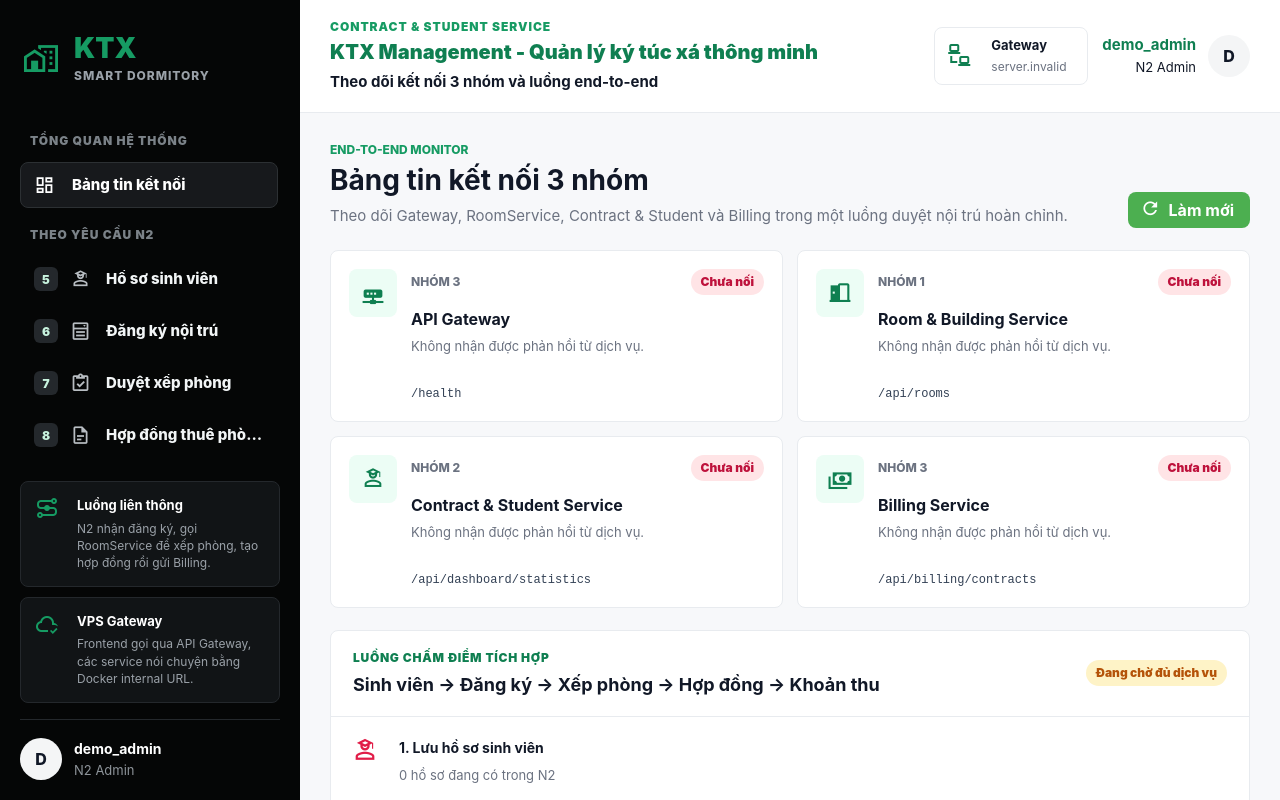
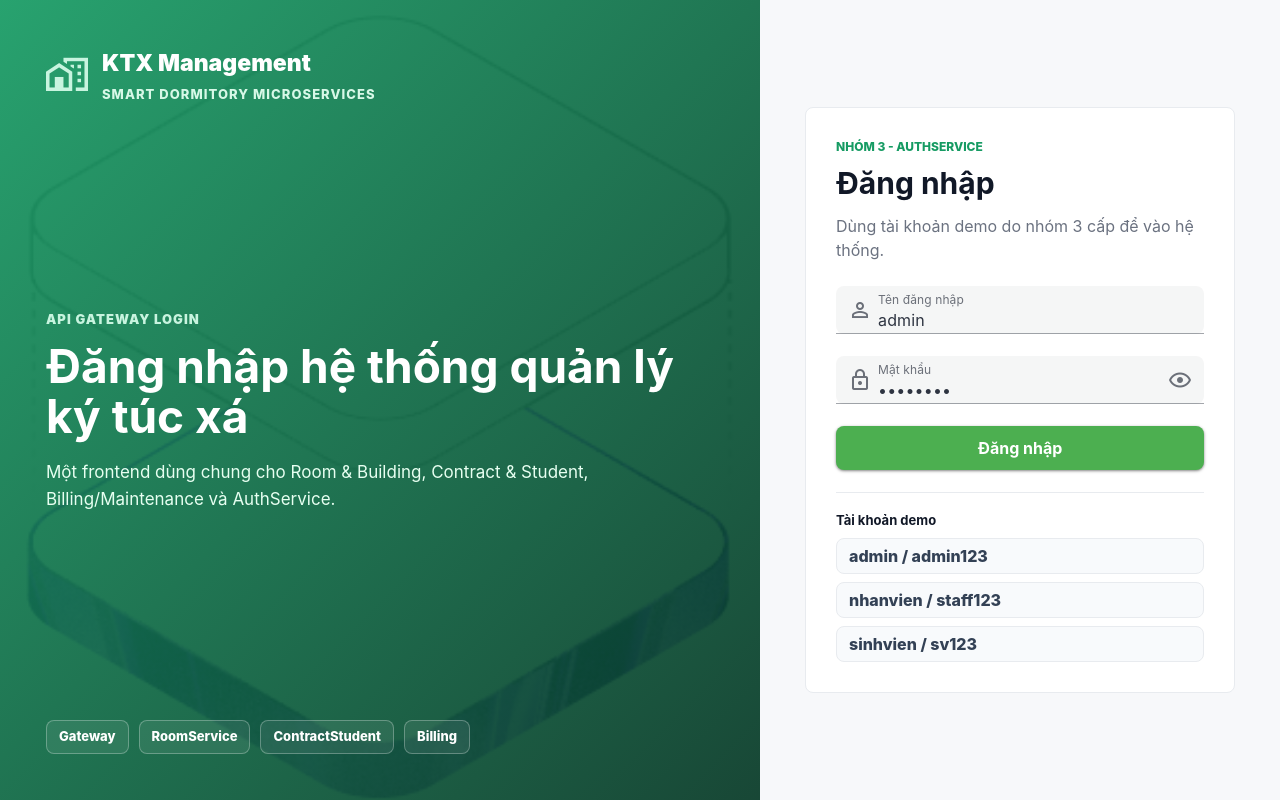
Before and after one commit to minhtan39/ktx-microservice-system, a Vue app in the folder QLKTX/: page /login in a window 1280 px wide. Before the commit this address led to /student-service/dashboard. Shown: the top 800 px of the page. Built offline with nearby package versions, Linux system fonts and the light colour scheme; no server answers.

Commit message:
Add shared login and cross-service navigation

```diff
--- a/QLKTX/src/components/MainLayout.vue
+++ b/QLKTX/src/components/MainLayout.vue
@@ -35,6 +35,19 @@
           :class="{ active: item.names.includes(route.name) }"
         >
           <b>{{ item.step }}</b>
+          <span :class="['mdi', item.icon]"></span>
+          <span>{{ item.label }}</span>
+        </router-link>
+
+        <p class="nav-section">Dịch vụ nhóm khác</p>
+
+        <router-link
+          v-for="item in serviceItems"
+          :key="item.label"
+          :to="item.to"
+          class="nav-item"
+          :class="{ active: item.names.includes(route.name) }"
+        >
           <span :class="['mdi', item.icon]"></span>
           <span>{{ item.label }}</span>
         </router-link>
@@ -88,6 +101,7 @@
             </div>
             <div class="user-avatar">{{ userInitial }}</div>
           </div>
+          <v-btn icon="mdi-logout" variant="tonal" color="error" @click="logout" />
         </div>
       </header>
 
@@ -100,10 +114,11 @@
 
 <script setup>
 import { computed, ref } from 'vue'
-import { useRoute } from 'vue-router'
+import { useRoute, useRouter } from 'vue-router'
 import api from '@/services/api'
 
 const route = useRoute()
+const router = useRouter()
 const userRole = ref(localStorage.getItem('user_role') || 'N2 Admin')
 const fullName = ref(localStorage.getItem('fullName') || 'demo_admin')
 
@@ -114,6 +129,9 @@ const titleByRoute = {
   RoomRegistrationApproval: 'Duyệt đơn và tự động xếp sinh viên vào phòng phù hợp',
   ContractList: 'Tra cứu hợp đồng đã tạo từ đơn được duyệt',
   ContractManage: 'Theo dõi hiệu lực và xử lý trạng thái hợp đồng',
+  RoomDashboard: 'Sơ đồ phòng và dữ liệu Room & Building Service',
+  IncidentManage: 'Quản lý sự cố, bảo trì và nghiệp vụ Billing/Maintenance',
+  SystemLogs: 'Nhật ký hệ thống và kiểm tra vận hành',
 }
 
 const overviewItems = [
@@ -163,6 +181,27 @@ const rubricItems = [
   },
 ]
 
+const serviceItems = [
+  {
+    to: '/facility/rooms',
+    names: ['RoomDashboard'],
+    icon: 'mdi-door-open',
+    label: 'Room & Building',
+  },
+  {
+    to: '/finance/incidents',
+    names: ['IncidentManage'],
+    icon: 'mdi-tools',
+    label: 'Billing & Maintenance',
+  },
+  {
+    to: '/system/logs',
+    names: ['SystemLogs'],
+    icon: 'mdi-text-box-search-outline',
+    label: 'Nhật ký hệ thống',
+  },
+]
+
 const pageTitle = computed(() =>
   titleByRoute[route.name] || 'Nghiệp vụ Contract & Student Service')
 
@@ -176,6 +215,13 @@ const gatewayLabel = computed(() => {
   if (baseUrl === '/api') return 'VPS /api'
   return baseUrl.replace(/^https?:\/\//, '')
 })
+
+const logout = async () => {
+  localStorage.removeItem('user_token')
+  localStorage.removeItem('user_role')
+  localStorage.removeItem('fullName')
+  await router.push('/login')
+}
 </script>
 
 <style scoped>
--- a/QLKTX/src/modules/auth/views/LoginView.vue
+++ b/QLKTX/src/modules/auth/views/LoginView.vue
@@ -1,76 +1,130 @@
 <template>
-  <div class="login-wrapper">
-    <div class="login-container">
-      <h2>Đăng Nhập Hệ Thống KTX</h2>
+  <main class="login-page">
+    <section class="login-visual">
+      <div class="brand-row">
+        <span class="mdi mdi-home-city-outline"></span>
+        <div>
+          <strong>KTX Management</strong>
+          <small>Smart Dormitory Microservices</small>
+        </div>
+      </div>
 
-      <form @submit.prevent="handleLogin">
-        <div class="form-group">
-          <label>Tài khoản</label>
-          <input
-            v-model="username"
-            type="text"
-            required
-            placeholder="Nhập tài khoản"
+      <div class="visual-content">
+        <span class="eyebrow">API Gateway Login</span>
+        <h1>Đăng nhập hệ thống quản lý ký túc xá</h1>
+        <p>
+          Một frontend dùng chung cho Room & Building, Contract & Student,
+          Billing/Maintenance và AuthService.
+        </p>
+      </div>
+
+      <div class="service-strip">
+        <span>Gateway</span>
+        <span>RoomService</span>
+        <span>ContractStudent</span>
+        <span>Billing</span>
+      </div>
+    </section>
+
+    <section class="login-panel">
+      <div class="panel-card">
+        <span class="page-kicker">Nhóm 3 - AuthService</span>
+        <h2>Đăng nhập</h2>
+        <p class="panel-copy">Dùng tài khoản demo do nhóm 3 cấp để vào hệ thống.</p>
+
+        <v-alert v-if="error" type="error" variant="tonal" class="mb-4">
+          {{ error }}
+        </v-alert>
+
+        <v-form @submit.prevent="login">
+          <v-text-field
+            v-model="form.username"
+            label="Tên đăng nhập"
+            density="comfortable"
+            prepend-inner-icon="mdi-account-outline"
+            autocomplete="username"
           />
+
+          <v-text-field
+            v-model="form.password"
+            label="Mật khẩu"
+            density="comfortable"
+            prepend-inner-icon="mdi-lock-outline"
+            :type="showPassword ? 'text' : 'password'"
+            :append-inner-icon="showPassword ? 'mdi-eye-off-outline' : 'mdi-eye-outline'"
+            autocomplete="current-password"
+            @click:append-inner="showPassword = !showPassword"
+          />
+
+          <v-btn
+            block
+            color="success"
+            size="large"
+            type="submit"
+            :loading="loading"
+          >
+            Đăng nhập
+          </v-btn>
+        </v-form>
+
+        <div class="demo-box">
+          <strong>Tài khoản demo</strong>
+          <button type="button" @click="useDemo('admin', 'admin123')">admin / admin123</button>
+          <button type="button" @click="useDemo('nhanvien', 'staff123')">nhanvien / staff123</button>
+          <button type="button" @click="useDemo('sinhvien', 'sv123')">sinhvien / sv123</button>
         </div>
-
-        <div class="form-group">
-          <label>Mật khẩu</label>
-          <input
-            v-model="password"
-            type="password"
-            required
-            placeholder="Nhập mật khẩu"
-          />
-        </div>
-
-        <button type="submit" :disabled="loading" class="btn-login">
-          {{ loading ? 'Đang xác thực...' : 'Đăng nhập' }}
-        </button>
-
-        <p v-if="errorMessage" class="error-msg">{{ errorMessage }}</p>
-      </form>
-    </div>
-  </div>
+      </div>
+    </section>
+  </main>
 </template>
 
 <script setup>
-import { ref } from 'vue'
+import { reactive, ref } from 'vue'
 import { useRouter } from 'vue-router'
 import api from '@/services/api'
 
-const username = ref('')
-const password = ref('')
+const router = useRouter()
 const loading = ref(false)
-const errorMessage = ref('')
-const router = useRouter()
+const error = ref('')
+const showPassword = ref(false)
 
-const handleLogin = async () => {
-  loading.value = true
-  errorMessage.value = ''
+const form = reactive({
+  username: 'admin',
+  password: 'admin123',
+})
 
+const useDemo = (username, password) => {
+  form.username = username
+  form.password = password
+  error.value = ''
+}
+
+const login = async () => {
   try {
+    loading.value = true
+    error.value = ''
+
     const response = await api.post('/auth/login', {
-      username: username.value,
-      password: password.value,
+      username: form.username,
+      password: form.password,
     })
 
-    const authData = response.data.data || response.data
+    const payload = response.data?.data || response.data || {}
+    const token = payload.token || payload.accessToken || payload.jwt
 
-    localStorage.setItem('user_token', authData.token)
-    localStorage.setItem('user_role', authData.role)
-    localStorage.setItem('fullName', authData.username)
-    localStorage.setItem('username', authData.username)
+    if (!token) {
+      throw new Error('AuthService không trả token.')
+    }
 
-    router.push('/student-service/dashboard')
-  } catch (error) {
-    console.error(error)
+    localStorage.setItem('user_token', token)
+    localStorage.setItem('user_role', payload.role || 'User')
+    localStorage.setItem('fullName', payload.fullName || payload.username || form.username)
+    localStorage.setItem('username', payload.username || form.username)
 
-    if (error.response && error.response.status === 401) {
-      errorMessage.value = 'Tài khoản hoặc mật khẩu không chính xác.'
-    } else {
-      errorMessage.value = 'Không kết nối được server. Kiểm tra Backend và API Gateway.'
-    }
+    await router.push('/student-service/dashboard')
+  } catch (err) {
+    error.value = 'Không đăng nhập được. Kiểm tra AuthService hoặc tài khoản demo.'
+    console.error(err)
   } finally {
     loading.value = false
   }
@@ -78,86 +132,183 @@ const handleLogin = async () => {
 </script>
 
 <style scoped>
-.login-wrapper {
-  display: flex;
-  justify-content: center;
-  align-items: center;
-  width: 100vw;
-  height: 100vh;
-  background-color: #f5f6fa;
-  font-family: Arial, sans-serif;
+.login-page {
+  display: grid;
+  grid-template-columns: minmax(420px, 1fr) minmax(420px, 520px);
+  min-height: 100vh;
+  background: #f7f8fa;
 }
 
-.login-container {
-  width: 100%;
-  max-width: 420px;
-  padding: 35px;
-  background: white;
-  border-radius: 8px;
-  box-shadow: 0 4px 15px rgba(0, 0, 0, 0.08);
-  text-align: center;
+.login-visual {
+  position: relative;
+  display: flex;
+  flex-direction: column;
+  justify-content: space-between;
+  padding: 46px;
+  overflow: hidden;
+  background:
+    linear-gradient(135deg, rgba(22, 155, 99, 0.92), rgba(5, 56, 37, 0.92)),
+    url('/src/assets/hero.png') center/cover;
+  color: #ffffff;
 }
 
-h2 {
-  margin-bottom: 25px;
-  color: #2c3e50;
-  font-size: 22px;
-  font-weight: bold;
+.brand-row {
+  display: flex;
+  align-items: center;
+  gap: 14px;
+  position: relative;
+  z-index: 1;
 }
 
-.form-group {
-  text-align: left;
-  margin-bottom: 18px;
+.brand-row .mdi {
+  color: #c8f4df;
+  font-size: 42px;
 }
 
-.form-group label {
+.brand-row strong,
+.brand-row small {
   display: block;
-  font-size: 14px;
-  margin-bottom: 6px;
-  color: #333;
-  font-weight: 600;
 }
 
-.form-group input {
-  width: 100%;
-  padding: 10px;
-  border: 1px solid #ccc;
-  border-radius: 4px;
-  font-size: 14px;
-  box-sizing: border-box;
+.brand-row strong {
+  font-size: 23px;
+  font-weight: 900;
 }
 
-.form-group input:focus {
-  border-color: #1abc9c;
-  outline: none;
+.brand-row small {
+  margin-top: 4px;
+  color: #d7f8e7;
+  font-size: 13px;
+  font-weight: 800;
+  letter-spacing: 0.08em;
+  text-transform: uppercase;
 }
 
-.btn-login {
-  width: 100%;
-  padding: 12px;
-  background-color: #1abc9c;
-  color: white;
-  border: none;
-  border-radius: 4px;
-  font-size: 15px;
-  font-weight: bold;
-  cursor: pointer;
-  margin-top: 10px;
+.visual-content {
+  position: relative;
+  z-index: 1;
+  max-width: 680px;
 }
 
-.btn-login:hover {
-  background-color: #16a085;
+.eyebrow {
+  display: block;
+  margin-bottom: 12px;
+  color: #c8f4df;
+  font-size: 13px;
+  font-weight: 900;
+  letter-spacing: 0.08em;
+  text-transform: uppercase;
 }
 
-.btn-login:disabled {
-  background-color: #bdc3c7;
-  cursor: not-allowed;
+.visual-content h1 {
+  margin: 0;
+  max-width: 720px;
+  font-size: 46px;
+  line-height: 1.08;
 }
 
-.error-msg {
-  color: #e74c3c;
-  margin-top: 15px;
+.visual-content p {
+  max-width: 560px;
+  margin: 18px 0 0;
+  color: #e7fff1;
+  font-size: 17px;
+  line-height: 1.6;
+}
+
+.service-strip {
+  position: relative;
+  z-index: 1;
+  display: flex;
+  flex-wrap: wrap;
+  gap: 10px;
+}
+
+.service-strip span {
+  display: inline-flex;
+  align-items: center;
+  min-height: 34px;
+  padding: 0 12px;
+  border: 1px solid rgba(255, 255, 255, 0.28);
+  border-radius: 8px;
+  background: rgba(255, 255, 255, 0.08);
+  color: #ffffff;
   font-size: 13px;
-  font-weight: bold;
+  font-weight: 800;
+}
+
+.login-panel {
+  display: grid;
+  place-items: center;
+  padding: 42px;
+}
+
+.panel-card {
+  width: 100%;
+  max-width: 430px;
+  padding: 30px;
+  border: 1px solid var(--line);
+  border-radius: 8px;
+  background: #ffffff;
+}
+
+.panel-card h2 {
+  margin: 0;
+  color: var(--ink);
+  font-size: 30px;
+}
+
+.panel-copy {
+  margin: 8px 0 24px;
+  color: var(--muted);
+  line-height: 1.5;
+}
+
+.demo-box {
+  display: grid;
+  gap: 8px;
+  margin-top: 22px;
+  padding-top: 18px;
+  border-top: 1px solid var(--line);
+}
+
+.demo-box strong {
+  color: var(--ink);
+  font-size: 13px;
+}
+
+.demo-box button {
+  min-height: 36px;
+  border: 1px solid var(--line);
+  border-radius: 8px;
+  background: #f8fafc;
+  color: #334155;
+  cursor: pointer;
+  font-weight: 800;
+  text-align: left;
+  padding: 0 12px;
+}
+
+.demo-box button:hover {
+  border-color: rgba(22, 155, 99, 0.42);
+  background: #f0fdf4;
+}
+
+@media (max-width: 920px) {
+  .login-page {
+    grid-template-columns: 1fr;
+  }
+
+  .login-visual {
+    min-height: 420px;
+    padding: 30px;
+  }
+
+  .visual-content h1 {
+    font-size: 34px;
+  }
+
+  .login-panel {
+    padding: 24px;
+  }
 }
 </style>
--- a/QLKTX/src/router/index.js
+++ b/QLKTX/src/router/index.js
@@ -3,10 +3,12 @@ import { createRouter, createWebHistory } from 'vue-router'
 const routes = [
   {
     path: '/login',
-    redirect: '/student-service/dashboard',
+    name: 'Login',
+    component: () => import('../modules/auth/views/LoginView.vue'),
   },
   {
     path: '/',
+    meta: { requiresAuth: true },
     component: () => import('../components/MainLayout.vue'),
     children: [
       {
@@ -50,6 +52,24 @@ const routes = [
           import('../modules/contract-student/views/ContractManageView.vue'),
       },
       {
+        path: 'facility/rooms',
+        name: 'RoomDashboard',
+        component: () =>
+          import('../modules/facility/views/RoomDashboard.vue'),
+      },
+      {
+        path: 'finance/incidents',
+        name: 'IncidentManage',
+        component: () =>
+          import('../modules/finance/views/IncidentManage.vue'),
+      },
+      {
+        path: 'system/logs',
+        name: 'SystemLogs',
+        component: () =>
+          import('../modules/billing/views/SystemLogsView.vue'),
+      },
+      {
         path: 'contract/register',
         redirect: '/student-service/registrations',
       },
@@ -70,4 +90,18 @@ const router = createRouter({
   routes,
 })
 
+router.beforeEach((to) => {
+  const token = localStorage.getItem('user_token')
+
+  if (to.name === 'Login' && token) {
+    return '/student-service/dashboard'
+  }
+
+  if (to.matched.some((record) => record.meta.requiresAuth) && !token) {
+    return '/login'
+  }
+
+  return true
+})
+
 export default router
```
